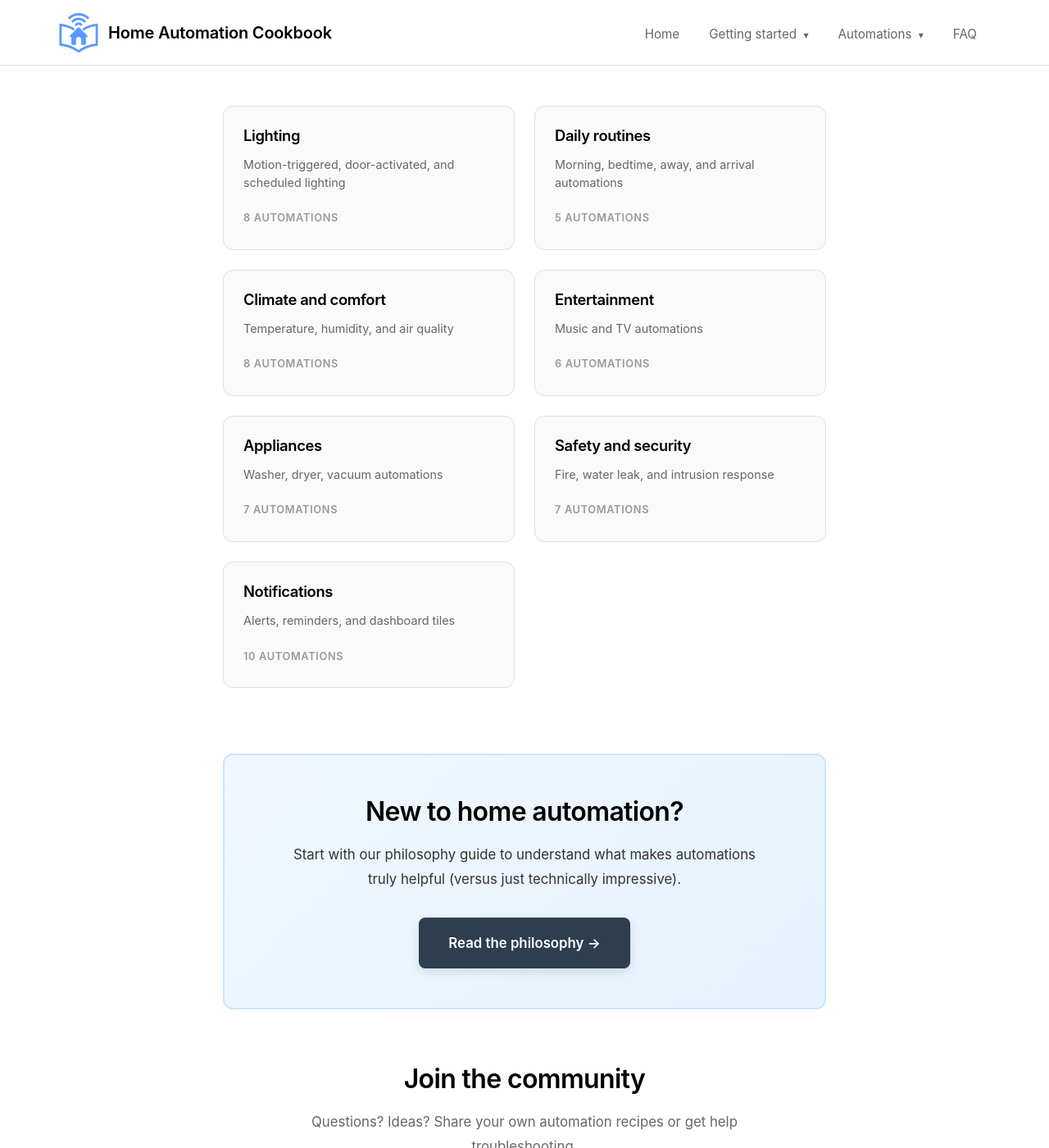
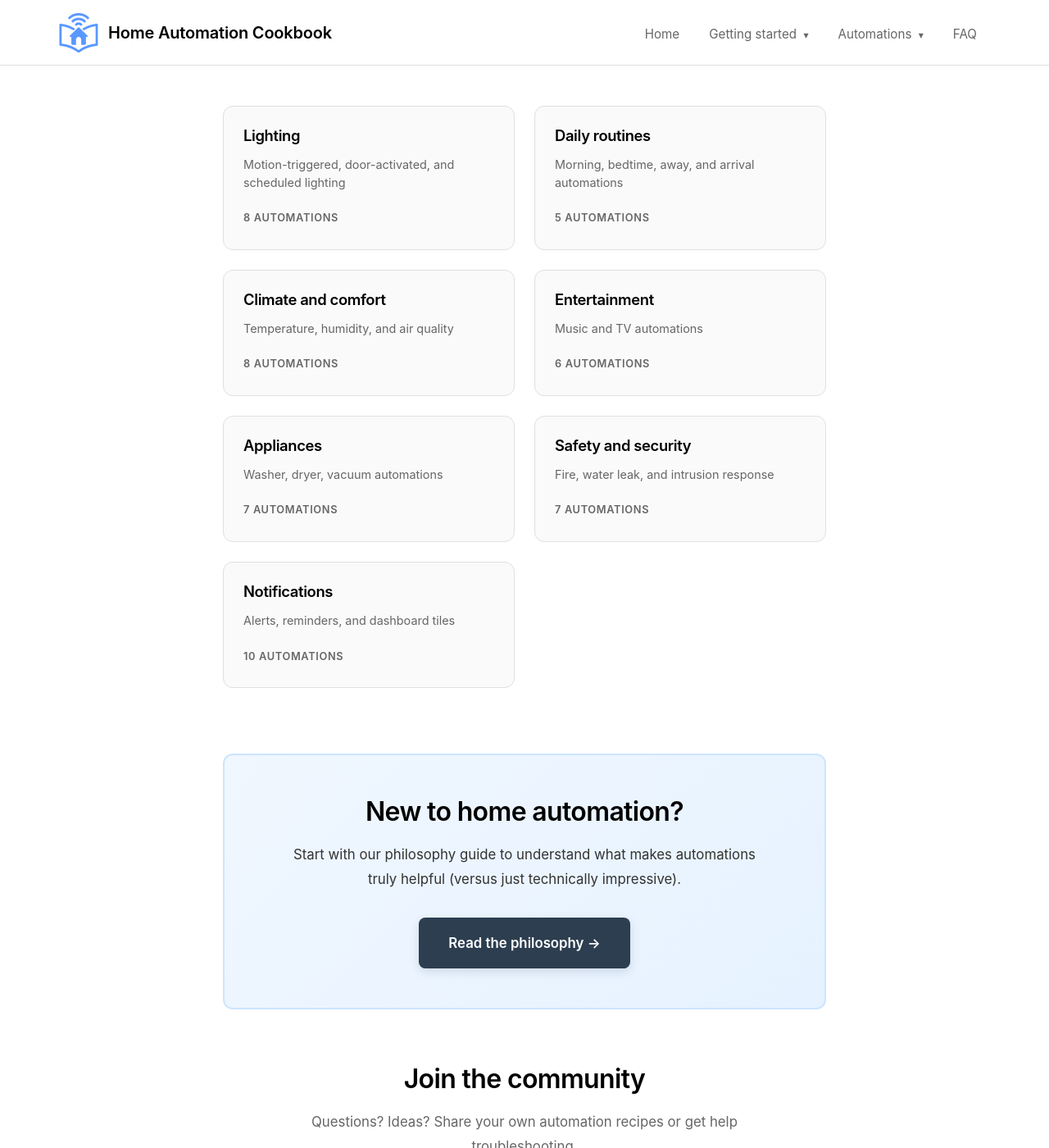
Before and after one commit to madskristensen/HomeAutomationCookbook, a Jekyll site: the page built from docs/index.md, in a window 1280 px wide and 1400 px high, scrolled down 2512 px. Shown: the whole window at 82% size. Built offline with Jekyll 4.4.1, drawn with Linux system fonts in a browser that asks for light colours.

Commit message:
Update `.category-count` text color for consistency
- 🎨 Changed `color` from `var(--color-text-muted)` to `var(--color-text-secondary)` to align with the updated design system.

```diff
--- a/docs/assets/css/style.css
+++ b/docs/assets/css/style.css
@@ -2667,7 +2667,7 @@ a.community-link:hover,
 .category-count {
   display: inline-block;
   font-size: 0.8rem;
-  color: var(--color-text-muted);
+  color: var(--color-text-secondary);
   font-weight: 600;
   text-transform: uppercase;
   letter-spacing: 0.05em;
```
